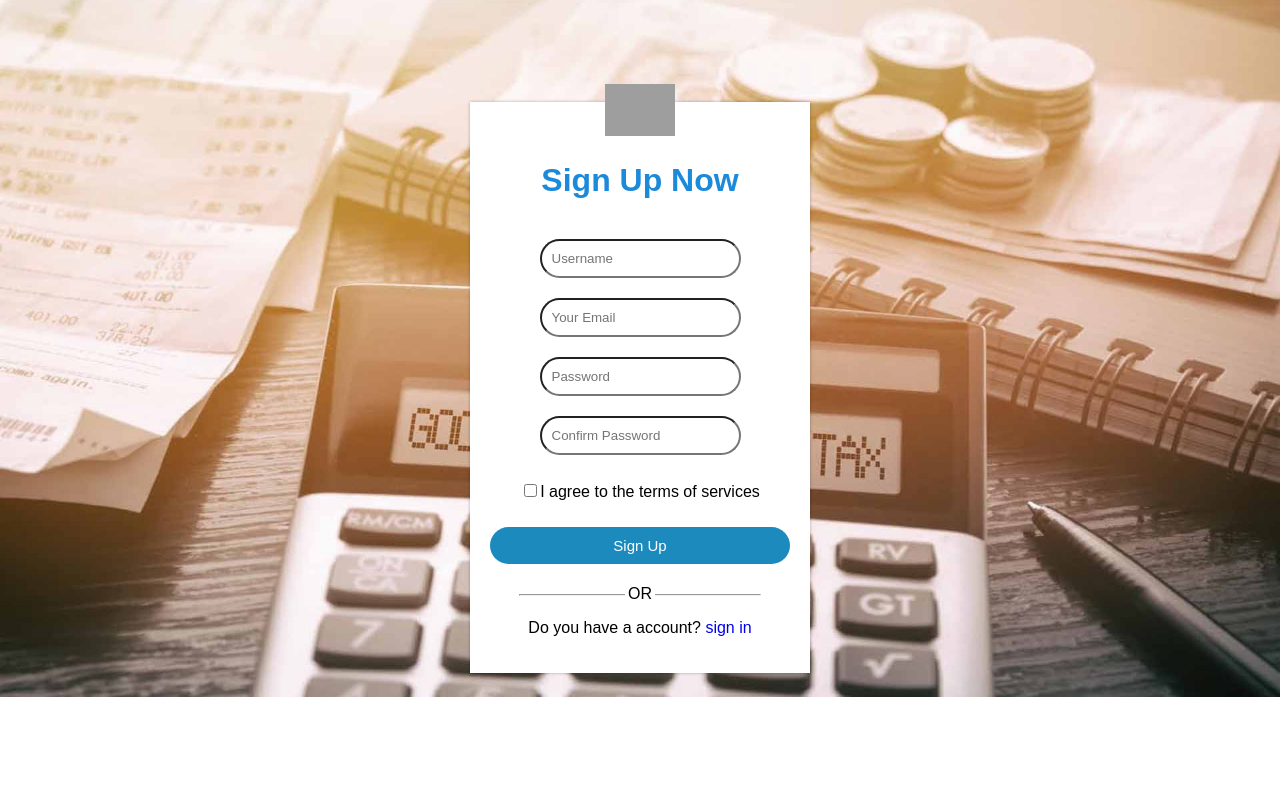
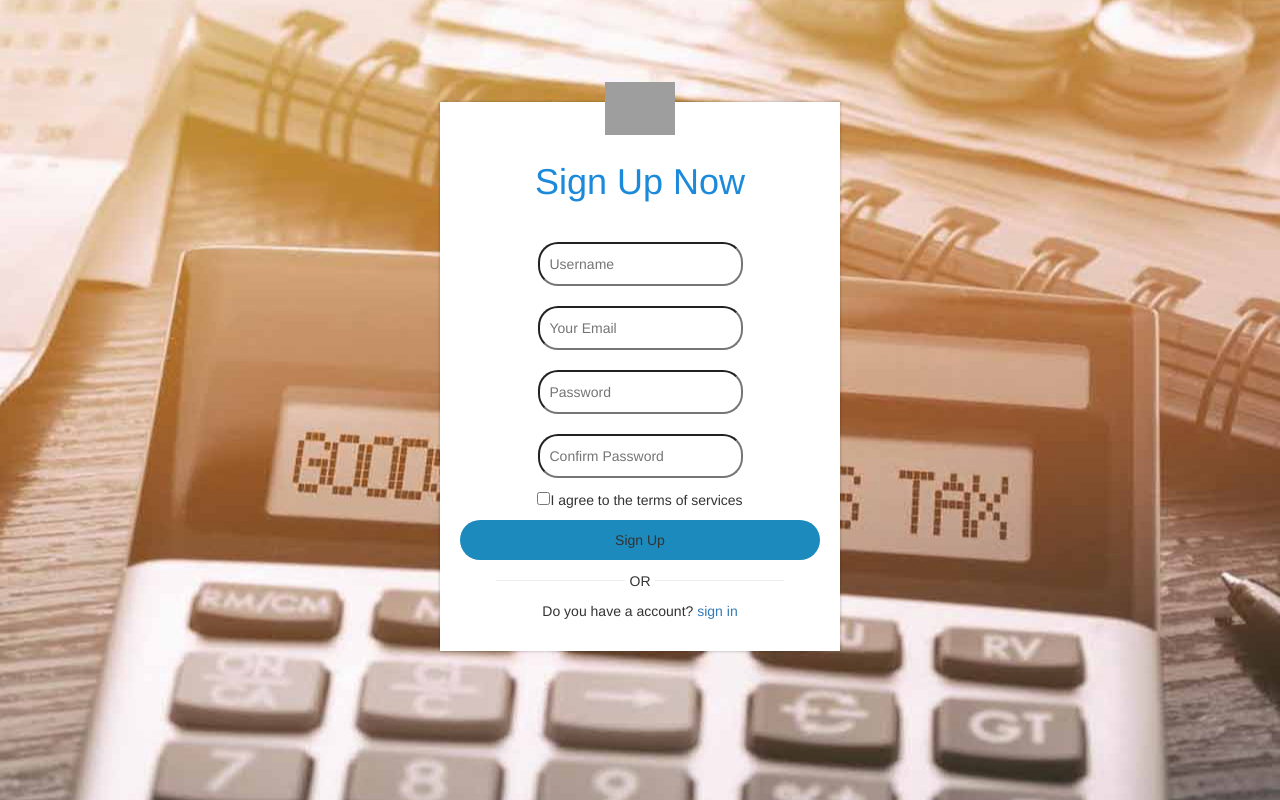
Before and after one commit to NischayaSharma/indirect_tax_consultancy, a Flask app: page /signup in a window 1280 px wide. Run offline with Flask 2, Linux system fonts and the light colour scheme; some libraries are stand-ins or nearby versions; grey boxes are pictures that could not be loaded.

Commit message:
index try

```diff
--- /dev/null
+++ b/templates/index2.css
@@ -0,0 +1,5 @@
+.nav-justify-content-end
+{
+  text-decoration: none;
+  justify-content: flex-end;
+}
--- a/templates/signup.css
+++ b/templates/signup.css
@@ -3,12 +3,14 @@ body{
   padding: 0;
   font-family: sans-serif;
   background-image: url("gst.jpeg");
-  height: 100%;
+  height: 150%;
 
 
   background-position: center;
   background-repeat: no-repeat;
-  background-size: cover;
+    -webkit-background-size: auto;
+  background-size: auto;
+
 
 }
 
@@ -16,7 +18,7 @@ body{
 
 .sign-up-form
 {
-  width: 300px;
+  width: 400px;
   box-shadow: 0 0 3px 0 rgba(0,0,0,0.3);
   background: #fff;
   padding: 20px;
@@ -72,7 +74,7 @@ hr
 {
   background: #fff;
   width: 30px;
-  margin: -19px auto 10px;
+  margin: -30px auto 10px;
 }
 
 img
--- a/templates/signup.html
+++ b/templates/signup.html
@@ -4,6 +4,7 @@
     <meta charset="utf-8">
     <title></title>
     <link rel="stylesheet" href="signup.css">
+    <link rel="stylesheet" href="https://maxcdn.bootstrapcdn.com/bootstrap/3.3.7/css/bootstrap.min.css" integrity="sha384-BVYiiSIFeK1dGmJRAkycuHAHRg32OmUcww7on3RYdg4Va+PmSTsz/K68vbdEjh4u" crossorigin="anonymous">
   </head>
   <body>
     <div class="sign-up-form">
```
Also changed, not shown: templates/index2.html (added, +34 -0 lines).
